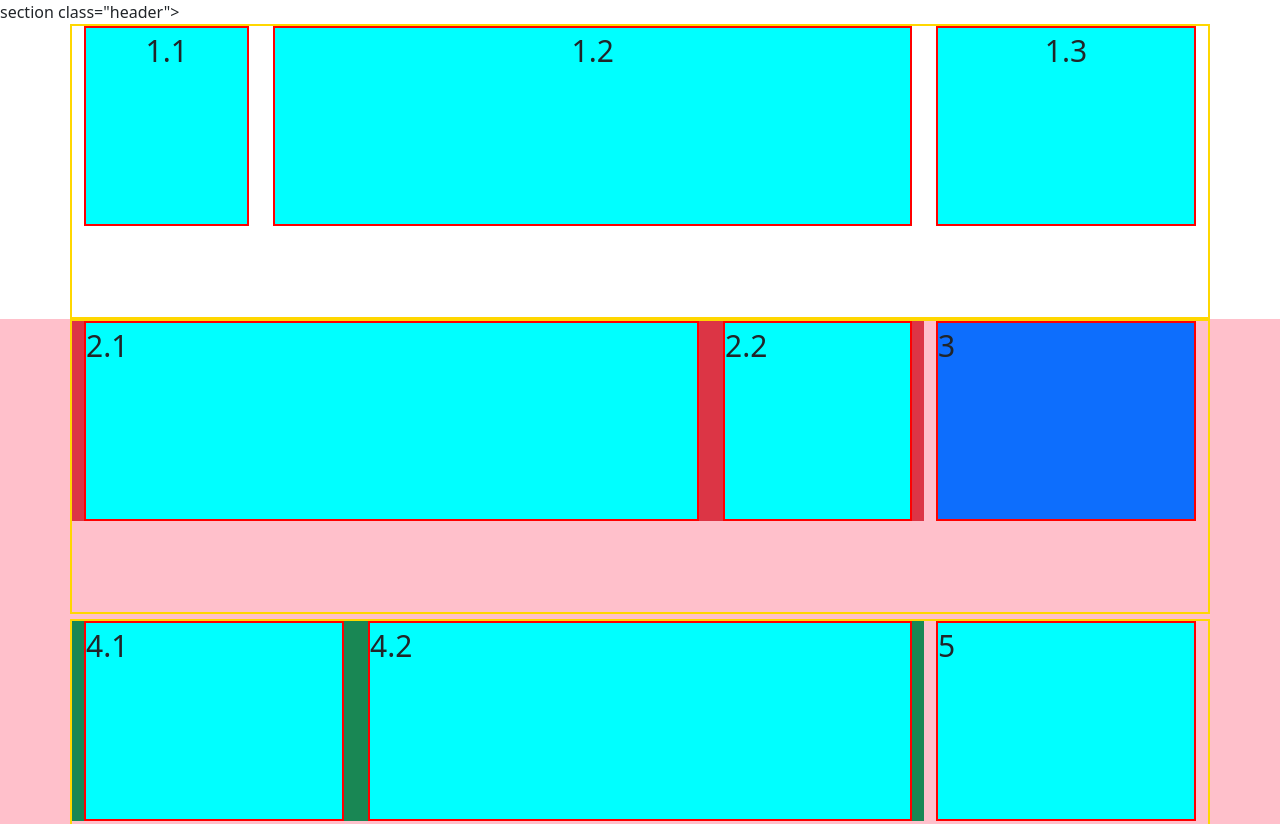
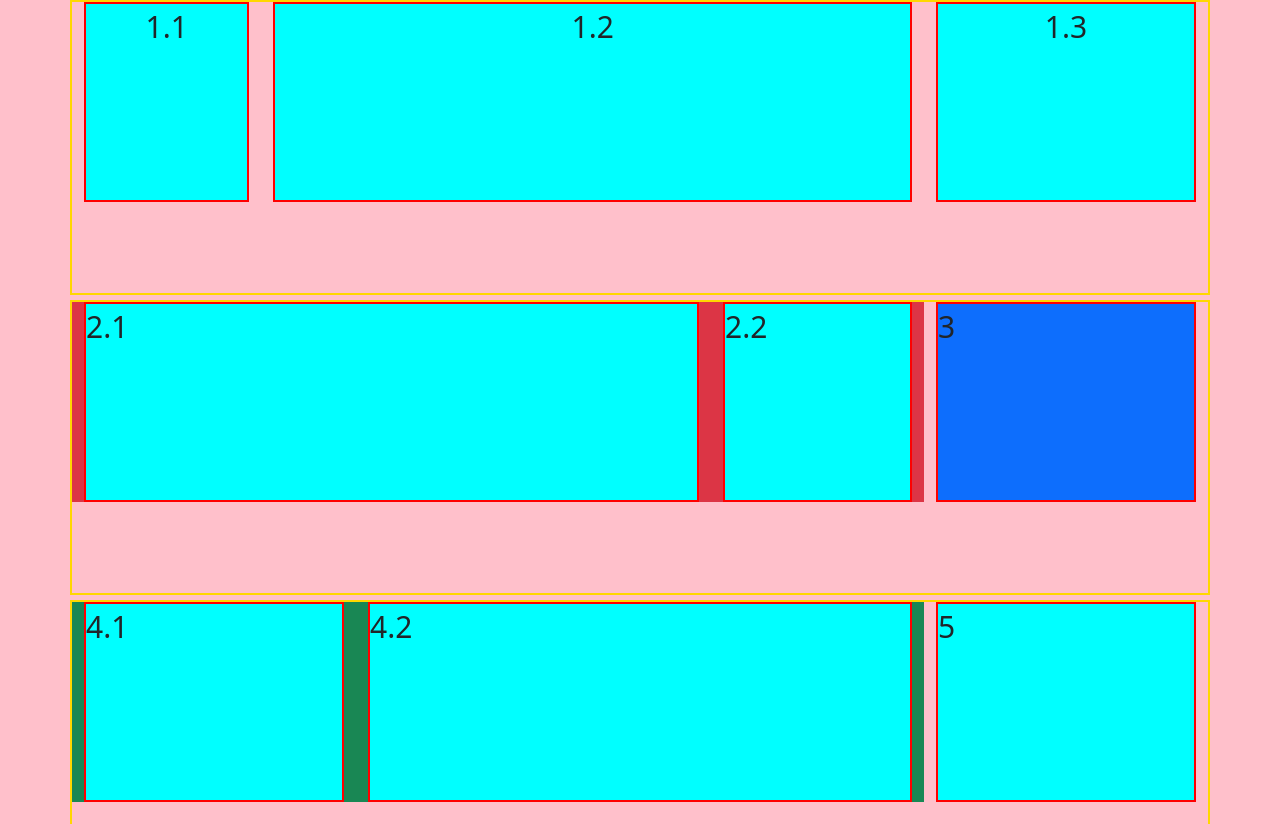
Before and after one commit to NusratLiza/bootstrap, a plain HTML site: page index.html in a window 1280 px wide. Shown: the top 824 px of the page. Drawn offline with Linux system fonts and the light colour scheme.

Commit message:
Update index.html

```diff
--- a/index.html
+++ b/index.html
@@ -9,7 +9,7 @@
 	<link rel="stylesheet" href="css/media.css">
 </head>
 <body>
-	section class="header">
+	<section class="header">
 		<div class="container">
 			<div class="row text-center">
 				<div class="col-lg-2 col-md-3 col-sm-12"><div class="box">1.1</div></div>
```
